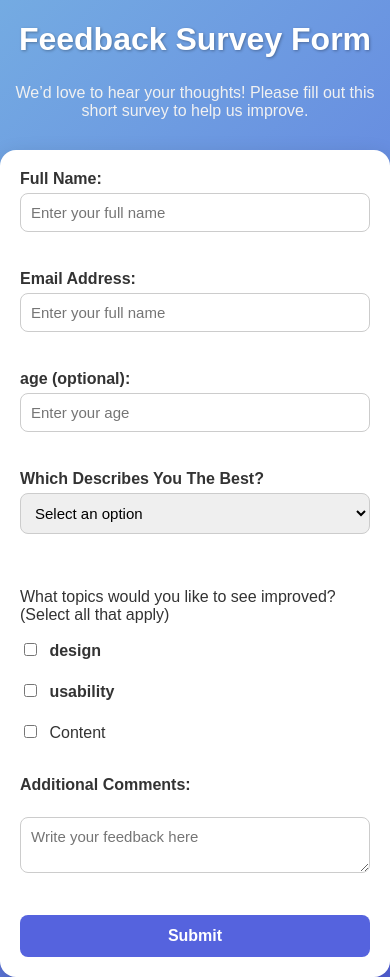
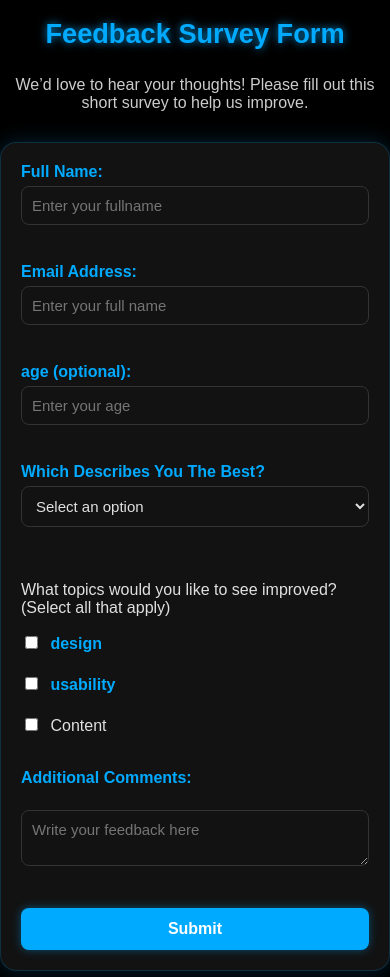
Before and after one commit to guesdanjohnmoises/UCCITCSWeb23-5357-390, a plain HTML site: page survey-form/index.html in a window 390 px wide. Drawn offline with Linux system fonts and the light colour scheme.

Commit message:
finished survey-form and tributepage

```diff
--- a/survey-form/index.html
+++ b/survey-form/index.html
@@ -20,7 +20,7 @@
     type="text"
     id="name"
     name="name"
-    placeholder="Enter your full name"
+    placeholder="Enter your fullname"
     required>
     <br><br>
 
--- a/survey-form/style.css
+++ b/survey-form/style.css
@@ -1,51 +1,52 @@
 * {
   box-sizing: border-box;
-    font-family: 'Poppins', sans-serif;
+  font-family:'Poppins', sans-serif;
 }
 
 body {
   margin: 0;
   padding: 0;
-    background: linear-gradient(135deg, #74ABE2, #5563DE);
+  background-color: #000;
   min-height: 100vh;
   display: flex;
   flex-direction: column;
   align-items: center;
   justify-content: center;
-    color: #333;
+  color: #e0e0e0;
 }
 
-
 h1 {
-    color: #fff;
-    text-shadow: 1px 1px 3px rgba(0,0,0,0.3);
+  color: #00aaff;
+  text-shadow: 0 0 8px rgba(0,170,255,0.8);
   margin-bottom: 10px;
+  font-size: 2rem;
 }
 
 #description {
-    color: #f1f1f1;
+  color:#cccccc;
   margin-bottom: 30px;
   text-align: center;
   max-width: 500px;
+  font-size: 1.1rem;
 }
 
-
 #survey-form {
-    background: #fff;
+  background: rgba(20,20,20,0.9);
   padding: 30px 40px;
   border-radius: 16px;
-    box-shadow: 0 10px 25px rgba(0,0,0,0.2);
+  box-shadow: 0 0 20px rgba(0, 170, 255, 0.2);
   width: 100%;
-    max-width: 500px;
+  max-width: 500%px;
   text-align: left;
+  backdrop-filter: blur(5px);
+  border: 1px solid rgba(0,170,255,0.2);
 }
-
 
 label {
   font-weight: 600;
   margin-bottom: 5px;
   display: block;
-    color: #333;
+  color: #00aaff;
 }
 
 input,
@@ -54,36 +55,40 @@
   width: 100%;
   padding: 10px;
   margin-bottom: 20px;
-    border: 1px solid #ccc;
+  background: #121212;
+  color: #e0e0e0;
+  border: 1px solid #333;
   border-radius: 8px;
   font-size: 15px;
-    transition: 0.3s;
+  transition: 0.3;
 }
 
 input:focus,
 select:focus,
 textarea:focus {
-    border-color: #5563DE;
+  border-color: #00aaff;
   outline: none;
-    box-shadow: 0 0 8px rgba(85, 99, 222, 0.3);
+  box-shadow: 0 0 8px rgba(0,170,255,0.6);
 }
-
 
 input[type="radio"],
 input[type="checkbox"] {
   width: auto;
   margin-right: 8px;
-    accent-color: #5563DE;
+  accent-color: #00aaff;
 }
 
+p {
+  color:#e0e0e0;
+  font-weight: 500;
+}
 
 textarea {
   resize: vertical;
 }
 
-
 #submit {
-    background: #5563DE;
+  background: #00aaff;
   color: #fff;
   border: none;
   padding: 12px;
@@ -92,16 +97,26 @@
   border-radius: 8px;
   width: 100%;
   cursor: pointer;
-    transition: 0.3s ease;
+  transition: 0.33s ease;
+  box-shadow: 0 0 10px rgba(0,170,255,0.4);
 }
 
 #submit:hover {
-    background: #3a45b5;
+  background: #0088cc;
+  box-shadow: 0 0 15px rgba(0,170,255,0.8);
   transform: scale(1.03);
 }
 
 @media (max-width: 600px) {
   #survey-form {
-      padding: 20px;
+    padding:20px;
+  }
+
+h1 {
+  font-size:1.7rem;
+}
+
+#description {
+  font-size: 1rem;
 }
 }
--- /dev/null
+++ b/tributepage/style.css
@@ -0,0 +1,89 @@
+/* General styles */
+body {
+  background-color: #000;
+  color: #f5f5f5;
+  font-family: "Poppins", sans-serif;
+  text-align: center;
+  margin: 0;
+  padding: 0;
+}
+
+#main {
+  max-width: 800px;
+  margin: auto;
+  padding: 20px;
+}
+
+h1 {
+  font-size: 2.5em;
+  color: #ffd700; /* Gold */
+  text-shadow: 2px 2px 10px #ffcc00;
+}
+
+.subtitle {
+  color: #cccccc;
+  font-size: 1.2em;
+  margin-top: -10px;
+  margin-bottom: 30px;
+}
+
+#img-div {
+  background: #111;
+  padding: 20px;
+  border-radius: 15px;
+  box-shadow: 0 0 15px gold;
+}
+
+#image {
+  max-width: 100%;
+  border-radius: 10px;
+}
+
+#img-caption {
+  margin-top: 10px;
+  font-style: italic;
+  color: #ffdf80;
+}
+
+h2 {
+  color: #ffd700;
+  margin-top: 40px;
+}
+
+p {
+  line-height: 1.7;
+  font-size: 1.05em;
+}
+
+ul {
+  text-align: left;
+  display: inline-block;
+  margin-top: 20px;
+}
+
+li {
+  margin-bottom: 8px;
+}
+
+.quote {
+  margin-top: 25px;
+  font-style: italic;
+  color: #ffcc66;
+  border-left: 3px solid gold;
+  padding-left: 10px;
+}
+
+a {
+  color: #ffd700;
+  text-decoration: none;
+}
+
+a:hover {
+  text-decoration: underline;
+}
+
+footer {
+  margin-top: 40px;
+  color: #aaa;
+  font-size: 0.9em;
+}
```
Also changed, not shown: tributepage/index.html (added, +38 -0 lines), registration-form/style.css (line endings or trailing spaces). Lines whose indentation alone changed are shown as unchanged.
